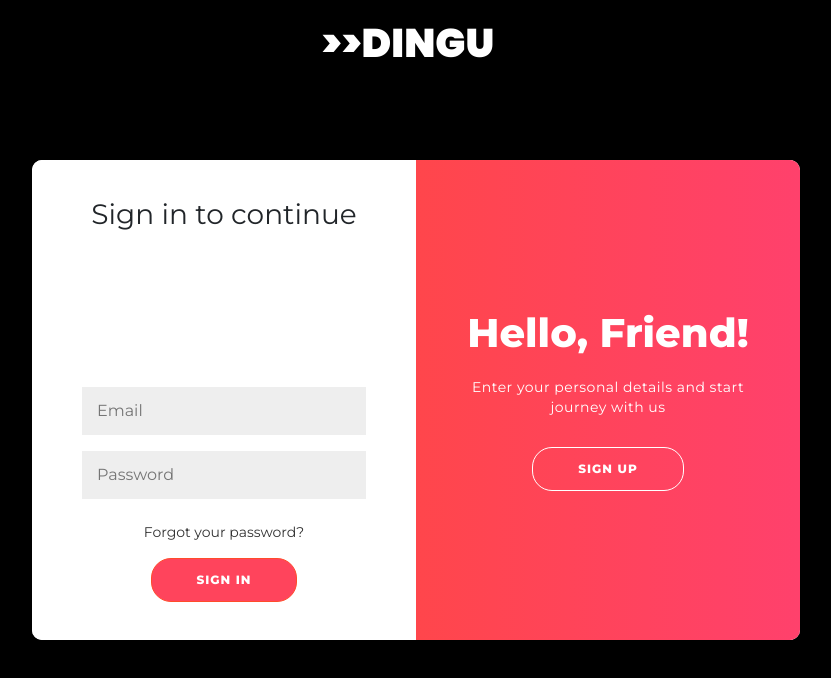
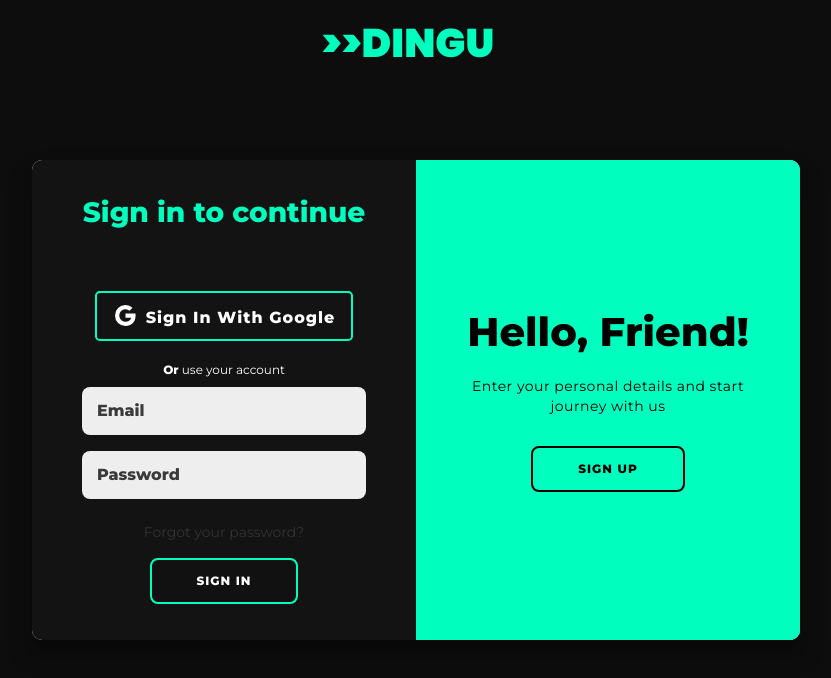
Before and after one commit to saisriks/DINGU, a React app: page / in a window 1280 px wide. Shown: the whole page, without its empty margins (224-1055 px from the left). Built offline with nearby package versions, Linux system fonts and the light colour scheme; some packages are replaced by stand-ins of ours; no server answers; a small style sheet from the web is missing.

Commit message:
Add files via upload

```diff
--- a/src/CSS/App.css
+++ b/src/CSS/App.css
@@ -1,3 +1,3 @@
 body{
-    background-color: black;
+    background-color: #0d0d0d;
 }
--- a/src/CSS/Home.css
+++ b/src/CSS/Home.css
@@ -2,6 +2,7 @@
 @import url('https://fonts.googleapis.com/css2?family=Poppins&display=swap');
 @import url('https://fonts.googleapis.com/css2?family=Poppins:wght@900&display=swap');
 @import url("https://cdn.jsdelivr.net/npm/@xz/fonts@1/serve/cascadia-code.min.css");
+
 body{
     margin: 0;
     padding: 0;
@@ -33,7 +34,7 @@
 .nav-tab{
     border: none;
     outline: none;
-    background-color: rgb(0, 0, 0);
+    background-color: #0d0d0d;
     text-decoration-style: none;
 }
 .nav-link{
--- a/src/CSS/Login.css
+++ b/src/CSS/Login.css
@@ -1,3 +1,8 @@
+/*GOOGLE FONTS*/
+@import url('https://fonts.googleapis.com/css2?family=Poppins&display=swap');
+@import url('https://fonts.googleapis.com/css2?family=Poppins:wght@900&display=swap');
+
+
 /*GOOGLE FONTS*/
 /*@import url('https://fonts.googleapis.com/css2?family=Poppins&display=swap');
 @import url('https://fonts.googleapis.com/css2?family=Poppins:wght@900&display=swap');*/
@@ -22,7 +27,6 @@
     padding-bottom: 10px;
     border-bottom: 3px solid rgb(66, 66, 66);
 }
-
 .signin-text{
     font-size: 21px;
 }
@@ -47,9 +51,7 @@
 .container{
     background: #0d0d0d;
 }
-
 @media (max-width: 765px) {
-
     .heading{
         display: flex;
         justify-content: center;
@@ -88,7 +90,10 @@
     font-weight: bold;
     margin: 0;
 }
-
+h3{
+    font-weight: bold;
+    color: #00ffbe;
+}
 p {
     font-size: 14px;
     font-weight: 100;
@@ -107,6 +112,17 @@
     text-decoration: none;
     margin: 15px 0;
 }
+a:hover{
+    text-decoration: none;
+    color: #00ffbe;
+}
+::placeholder {
+    color: #3a3a3a;
+    font-weight: 600;
+}
+.navbar .navbar-brand{
+    color: #00ffbe;
+}
 
 .container {
     background: #fff;
@@ -120,7 +136,7 @@
 }
 
 .form-container form {
-    background: #fff;
+    background: #131313;
     display: flex;
     flex-direction: column;
     padding:  0 50px;
@@ -135,7 +151,7 @@
 }
 
 .social-container a {
-    border: 1px solid #ddd;
+    border: 1px solid rgb(255, 0, 0);
     border-radius: 50%;
     display: inline-flex;
     justify-content: center;
@@ -148,26 +164,43 @@
 .form-container input {
     background: #eee;
     border: none;
+    outline: none;
+    border-radius: 8px;
     padding: 12px 15px;
     margin: 8px 0;
     width: 100%;
 }
 
+.btn{
+    border: 2px solid #00ffbe;
+}
+.btn:hover{
+    background: #00ffbe;
+    color: #000000;
+    border: 2px solid #00ffbe;
+    box-shadow: 0 0 10px #00ffbe;
+}
+
 button {
-    border-radius: 20px;
-    border: 1px solid #ff4b2b;
-    background: #ff445c;
+    border-radius: 8px;
+    border: 2px solid #00ffbe;
+    background: rgb(17, 17, 17);
     color: #fff;
     font-size: 12px;
     font-weight: bold;
     padding: 12px 45px;
     letter-spacing: 1px;
     text-transform: uppercase;
-    transition: transform 80ms ease-in;
+    transition: .10s ease-in;
 }
 
 button:active {
     transform: scale(.95);
+}
+button:hover{
+    background: #00ffbe;
+    color: rgb(0, 0, 0);
+    box-shadow: 0px 0px 15px #00ffbe;
 }
 
 button:focus {
@@ -175,8 +208,15 @@
 }
 
 button.ghost {
+    color: #000000;
     background: transparent;
-    border-color: #fff;
+    border-color: rgb(0, 0, 0);
+}
+button.ghost:hover {
+    background: rgb(22, 22, 22);
+    color: #ffffff;
+    border: none;
+    box-shadow: 0px 0px 15px #000000;
 }
 
 .form-container {
@@ -211,9 +251,8 @@
 }
 
 .overlay {
-    background: #ff416c;
-    background: linear-gradient(to right, #ff4b2b, #ff416c) no-repeat 0 0 / cover;
-    color: #fff;
+    background: #00ffbe;
+    color: rgb(0, 0, 0);
     position: relative;
     left: -100%;
     height: 100%;
--- a/src/CSS/Navbar.css
+++ b/src/CSS/Navbar.css
@@ -63,7 +63,7 @@
         color: #00ffbe;
     }
     .avatar{
-        border: 3px solid #00ffbe;
+        border: 2px solid #00ffbe;
         margin-top: 10px;
     }
     .user-name{
@@ -79,6 +79,7 @@
     #signoutbtn:hover{
         background: #00ffbe;
         color: #000000;
+        border: 2px solid #00ffbe;
         box-shadow: 0px 0px 20px #00ffbe;
         }
         .btn{
```
